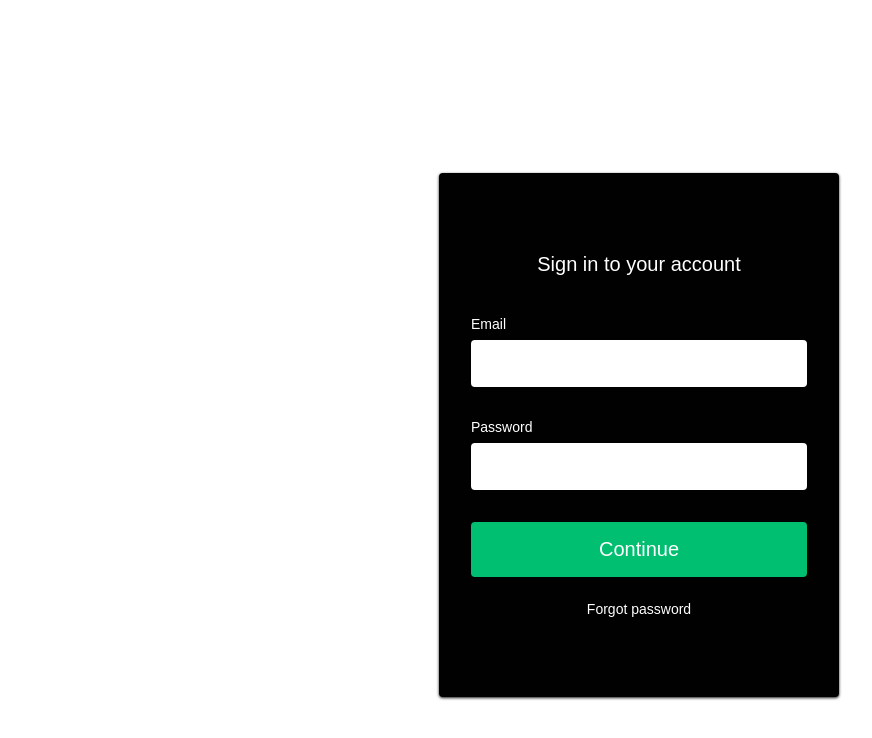
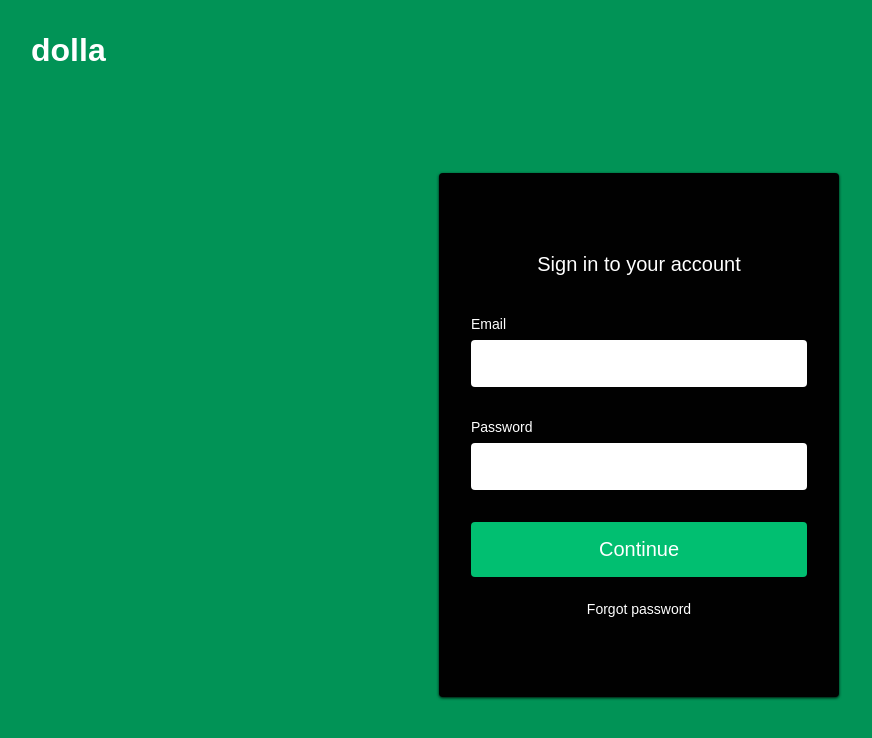
Before and after one commit to g-veronika/react-website, a React (Create React App) app: page /signin in a window 1280 px wide. Shown: the top 738 px of the page, without its empty margins (1-873 px from the left). Built offline with nearby package versions, Linux system fonts and the light colour scheme; a web font is replaced by a local one.

Commit message:
change background color in form

```diff
--- a/src/components/Signin/SigninElements.js
+++ b/src/components/Signin/SigninElements.js
@@ -10,12 +10,7 @@ export const Container = styled.div`
     top: 0;
     z-index:0;
     overflow: hidden;
-    background: linear-gradient(
-        108deg,
-        rgba(1, 147, 86, 1) 0%
-        rgba(10, 201, 122, 1) 100%
-    );
-
+    background: rgba(1, 147, 86, 1);
 `
 
 export const FormWrap = styled.div`
```
